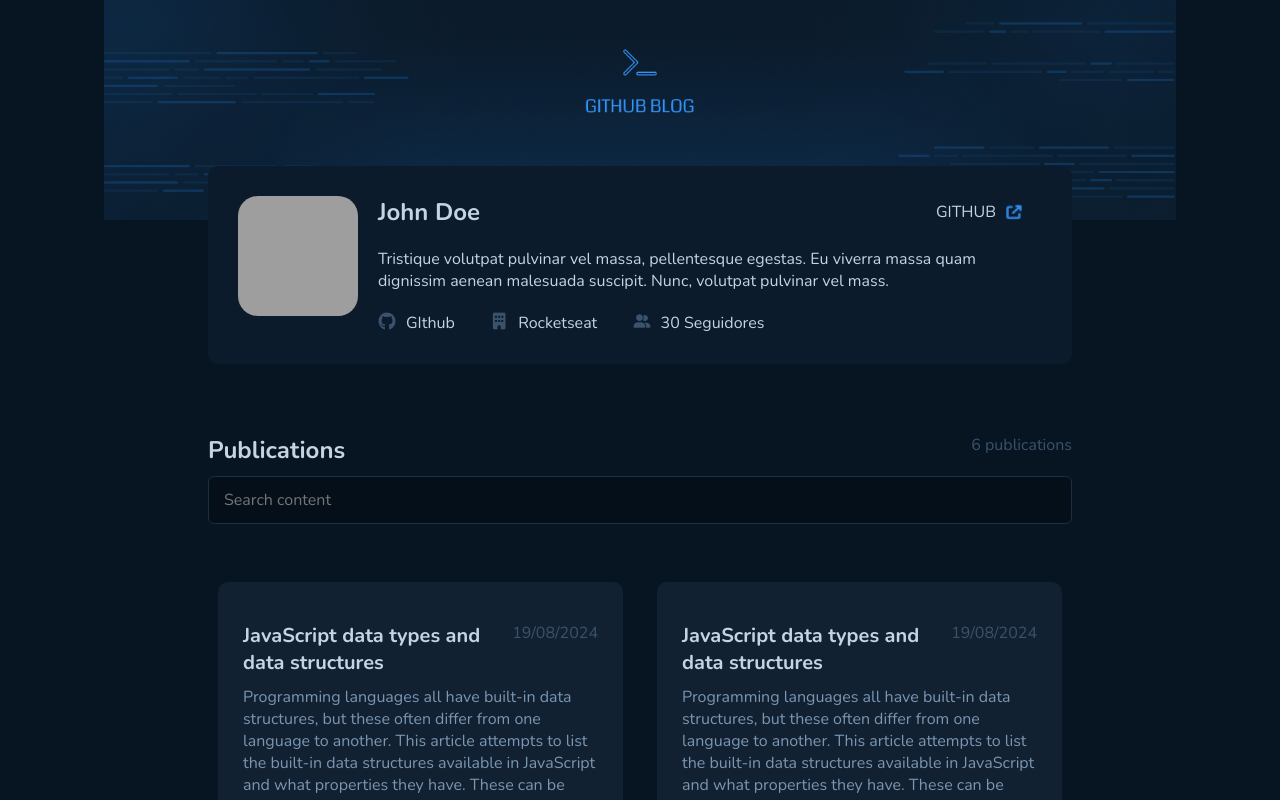
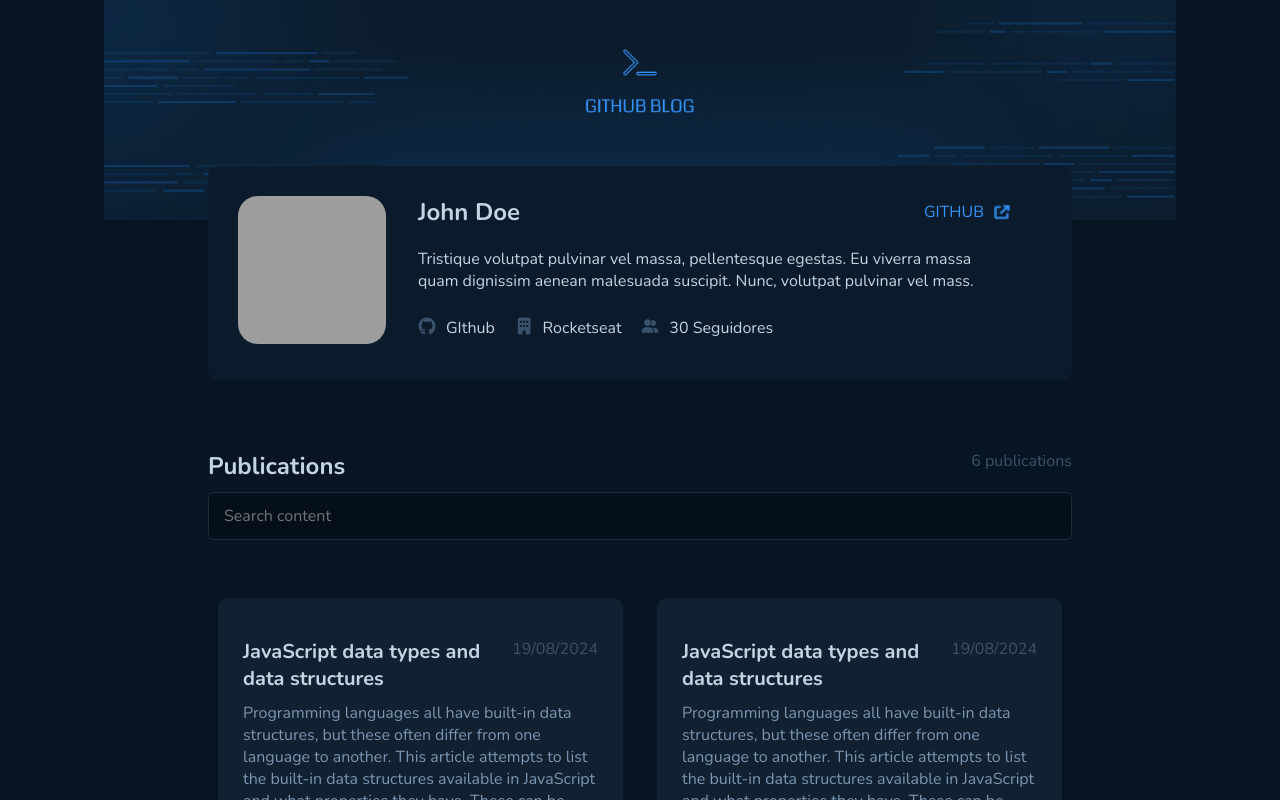
Before and after one commit to thiagohrcosta/Github-Blog, a React (Vite) app: page / in a window 1280 px wide. Shown: the top 800 px of the page. Built offline with nearby package versions, Linux system fonts and the light colour scheme; grey boxes are pictures that could not be loaded.

Commit message:
Fix content size

```diff
--- a/src/components/HeaderProfile/style.ts
+++ b/src/components/HeaderProfile/style.ts
@@ -18,14 +18,14 @@
 
     .profile-avatar {
       img {
-        width: 120px;
-        height: 120px;
+        width: 148px;
+        height: 148px;
         border-radius: 20px;
       }
     }
 
     .profile-info {
-      margin: 0 20px;
+      margin: 0 32px;
 
       display: flex;
       flex-direction: column;
@@ -44,6 +44,7 @@
           display: flex;
           justify-content: center;
           align-items: center;
+          color: ${props => props.theme["blue-500"]};
 
           img {
             margin-left: 10px;
@@ -54,7 +55,7 @@
       }
 
       .profile-social {
-        margin-top: 20px;
+        margin-top: 25px;
         display: flex;
         justify-content: space-between;
         align-items: center;
```
